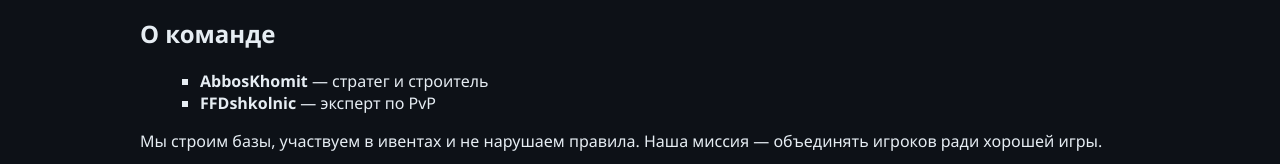
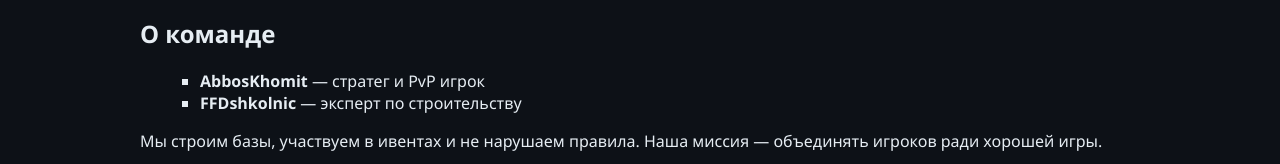
Before and after one commit to stekop-ab/FFDteam, a plain HTML site: page index.html in a window 1280 px wide. Shown: the part 492-656 px from the top of the page. Drawn offline with Linux system fonts and the light colour scheme.

Commit message:
Update index.html

```diff
--- a/index.html
+++ b/index.html
@@ -22,8 +22,8 @@
 <section class="about">
   <h2>О команде</h2>
   <ul>
-    <li><strong>AbbosKhomit</strong> — стратег и строитель</li>
-    <li><strong>FFDshkolnic</strong> — эксперт по PvP</li>
+    <li><strong>AbbosKhomit</strong> — стратег и PvP игрок</li>
+    <li><strong>FFDshkolnic</strong> — эксперт по строительству </li>
   </ul>
   <p>Мы строим базы, участвуем в ивентах и не нарушаем правила. Наша миссия — объединять игроков ради хорошей игры.</p>
 </section>
```
